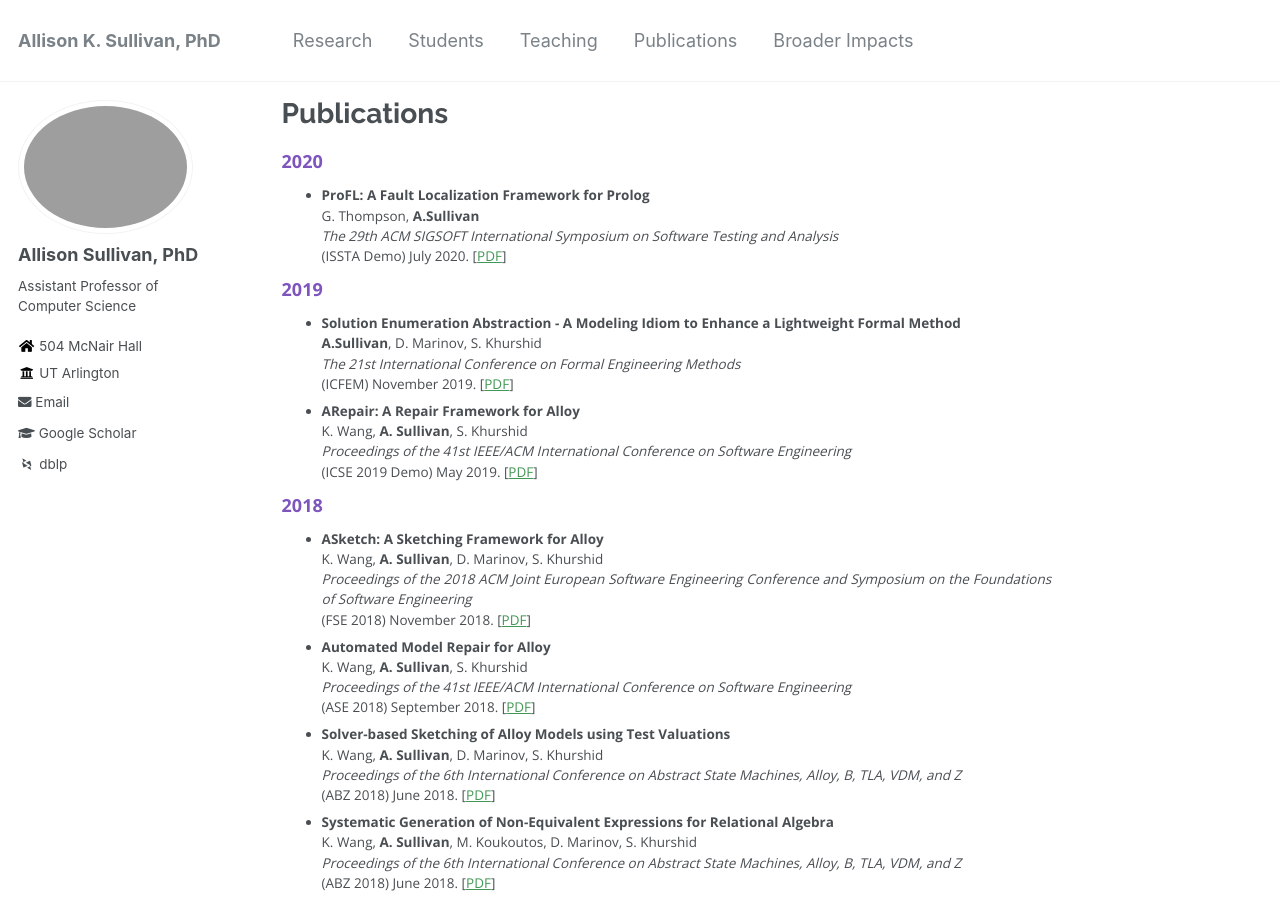
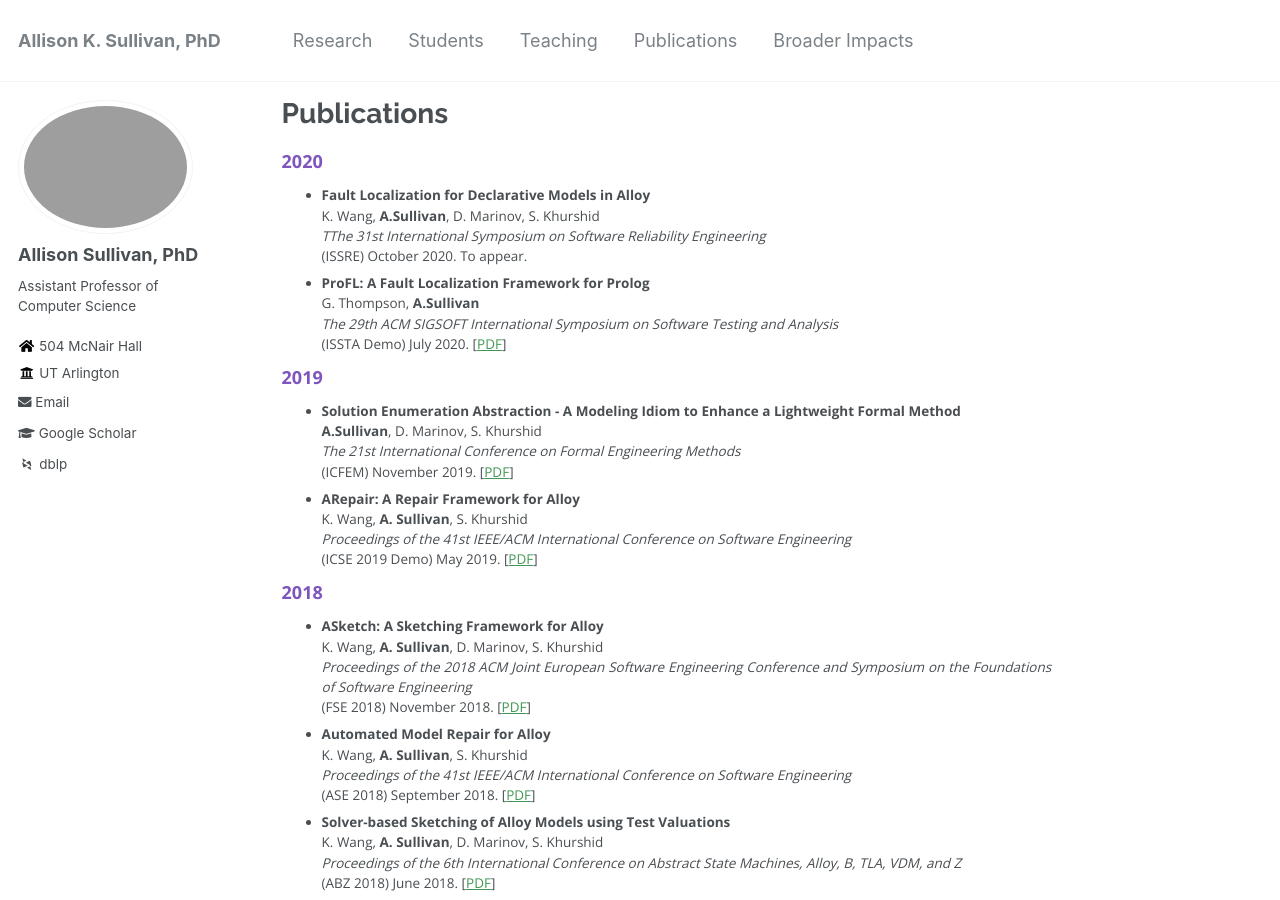
Before and after one commit to Allisonius/allisonius.github.io, a Jekyll site: the page built from _pages/publications.md, in a window 1280 px wide and 900 px high. Built offline with Jekyll 4.4.1, drawn with Linux system fonts in a browser that asks for light colours; some web fonts are replaced.

Commit message:
Update publications.md

```diff
--- a/_pages/publications.md
+++ b/_pages/publications.md
@@ -5,6 +5,10 @@ author_profile: true
 ---
 ### 2020
 
+* **Fault Localization for Declarative Models in Alloy**
+K. Wang, **A.Sullivan**, D. Marinov, S. Khurshid
+_TThe 31st International Symposium on Software Reliability Engineering_
+(ISSRE) October 2020. To appear.
 * **ProFL: A Fault Localization Framework for Prolog**
 G. Thompson, **A.Sullivan**
 _The 29th ACM SIGSOFT International Symposium on Software Testing and Analysis_
```
